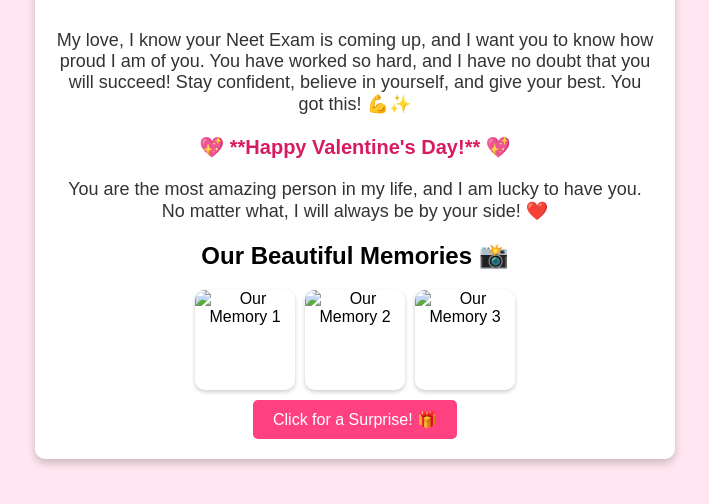
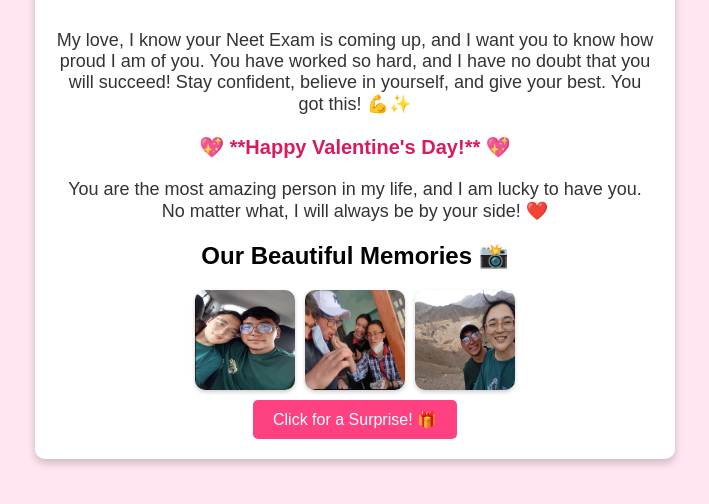
Before and after one commit to tsewangnamgail/stanzinlhadol, a plain HTML site: page index.html in a window 1280 px wide. Shown: the part 180-684 px from the top of the page, without its empty margins (285-994 px from the left). Drawn offline with Linux system fonts and the light colour scheme.

Commit message:
Update index.html

```diff
--- a/index.html
+++ b/index.html
@@ -19,9 +19,9 @@
 
         <h2>Our Beautiful Memories 📸</h2>
         <div class="gallery">
-            <img src="your-image1.jpg" alt="Our Memory 1">
-            <img src="your-image2.jpg" alt="Our Memory 2">
-            <img src="your-image3.jpg" alt="Our Memory 3">
+            <img src="lhadol.png" alt="Our Memory 1">
+            <img src="lhadol1.png" alt="Our Memory 2">
+            <img src="lhadol2.png" alt="Our Memory 3">
         </div>
 
         <button onclick="showHiddenMessage()">Click for a Surprise! 🎁</button>
```
